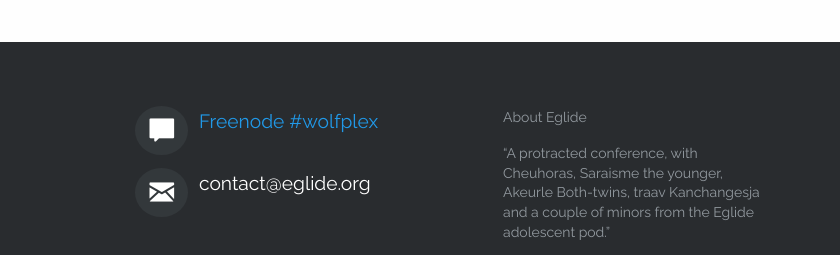
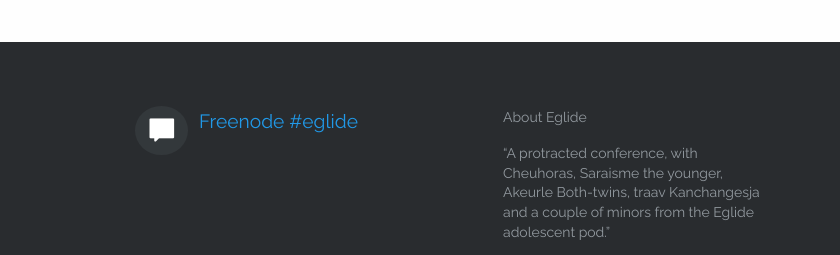
Before and after one commit to eglide/www, a plain HTML site: page index.html in a window 1280 px wide. Shown: the part 1035-1290 px from the top of the page, 440-1280 px from the left. Drawn offline with Linux system fonts and the light colour scheme.

Commit message:
Update IRC and mail information
Summary:
05:25:45 [freenode] -ChanServ(ChanServ@services.)- #eglide is now registered to Dereckson.

Temporarily disable mail as this isn't installed yet.

Reviewers: dereckson

Reviewed By: dereckson

Differential Revision: https://devcentral.nasqueron.org/D822

```diff
--- a/index.html
+++ b/index.html
@@ -103,8 +103,8 @@
             </div>
             <div class="small-12 medium-6 large-4 columns">
                 <ul class="contact">
-                    <li><p><i class="fi-comment"></i><a href="http://irc.lc/wolfplex">Freenode #wolfplex</a></p></li>
-                    <li><p><i class="fi-mail"></i>contact@eglide.org</p></li>
+                    <li><p><i class="fi-comment"></i><a href="http://irc.lc/wolfplex">Freenode #eglide</a></p></li>
+                    <!--<li><p><i class="fi-mail"></i>somemail@eglide.org</p></li>-->
                 </ul>
             </div>
             <div class="small-12 medium-12 large-3 columns">
```
